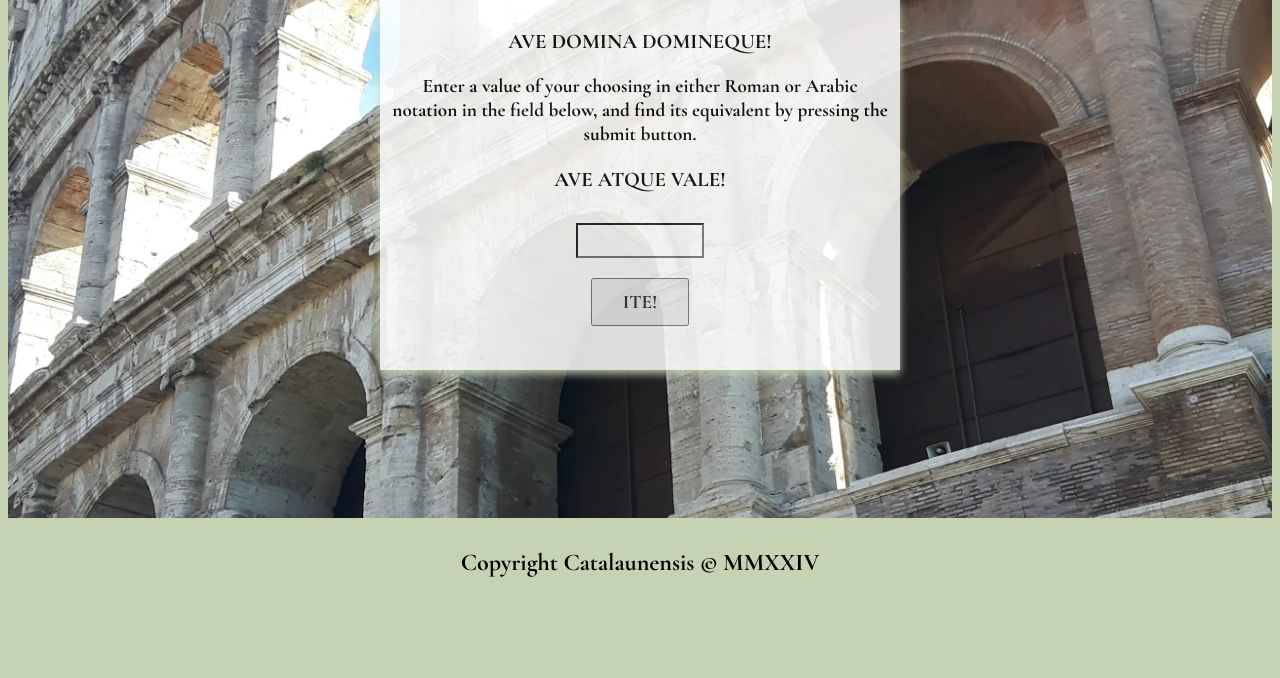
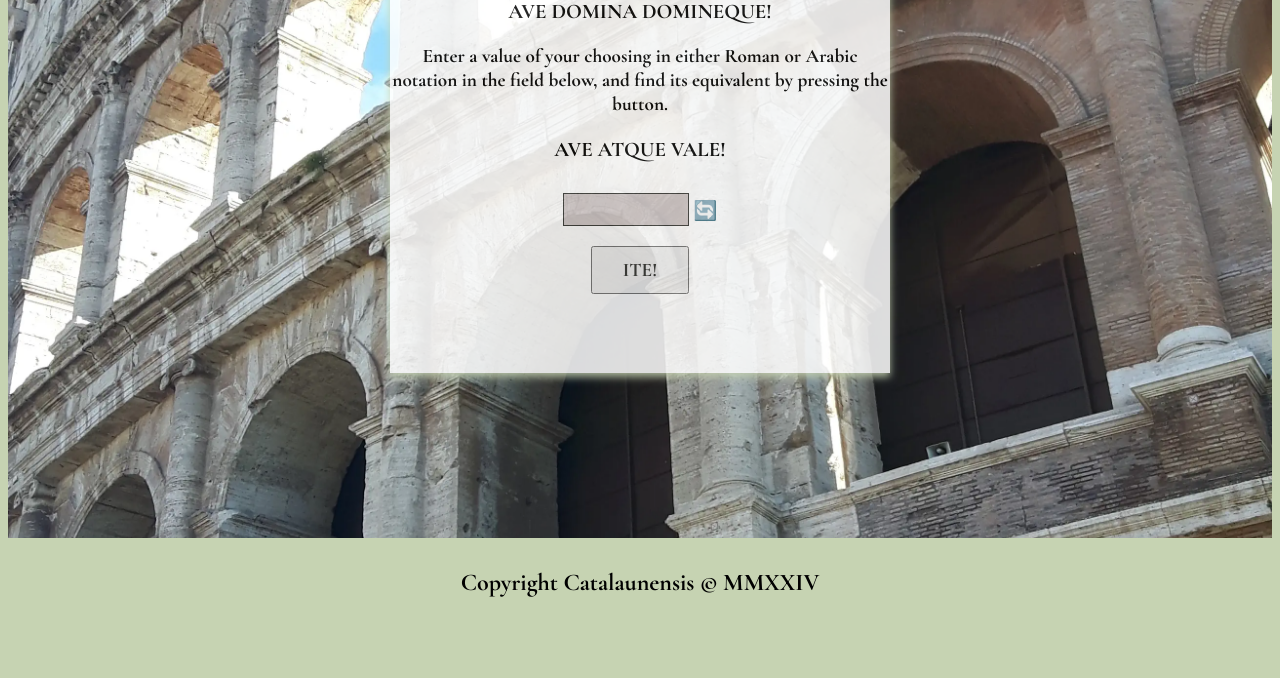
Before and after one commit to Matthieu-Arn/deNumeris, a plain HTML site: page index.html in a window 1280 px wide. Shown: the part 129-807 px from the top of the page. Drawn offline with nearby package versions, Linux system fonts and the light colour scheme.

Commit message:
Add first structure of Roman->Arabic code

```diff
--- a/assets/css/style.css
+++ b/assets/css/style.css
@@ -37,7 +37,7 @@ footer {
 }
 
 #hero {
-    height: 65vh;
+    height: 70vh;
     width: 100%;
     background: url("../images/coliseum_portrait_optimised.webp") no-repeat center center/cover;
 
@@ -58,16 +58,43 @@ footer {
 }
 
 /* Interactive Area */
+
 #userValue {
-    margin: 10px;
+    margin: 10px 0;
     width: 120px;
     color: rgb(57, 58, 55);
-    background-color: #ffffff;
+    background-color: #cfc7c7;
     text-transform: uppercase;
     font-family: "Cormorant Garamond", sans-serif;
     font-size: 1.5rem;
     font-weight: bold;
     text-align: center;
+    border: solid 1px rgb(57, 58, 55);
+}
+
+#userOutput {
+    color: rgb(57, 58, 55);
+    background-color: #ffffff;
+    text-transform: uppercase;
+    font-family: "Cormorant Garamond", sans-serif;
+    font-size: 2rem;
+    font-weight: bold;
+    text-align: center;
+    margin: 15px;
+}
+
+#resetField {
+    margin: 0;
+    width: auto;
+    padding: 0;
+    color: rgb(57, 58, 55);
+    background-color: #ffffff;
+    text-transform: uppercase;
+    font-family: "Cormorant Garamond", sans-serif;
+    font-size: 1.2rem;
+    font-weight: bold;
+    text-align: center;
+    border: none;
 }
 
 .btn-submit {
@@ -84,16 +111,17 @@ footer {
 .interactive-area {
     background: #ffffff;
     opacity: 0.85;
-    padding: 10px;
+    /* padding: 10px; */
     border-radius: 0px;
     box-shadow: 0 4px 8px rgb(198, 211, 178);
-    width: 50%;
+    width: 90%;
     max-width: 500px;
     margin: auto;
-    margin-top: 20px;
+    /* margin-top: 20px; */
     font-size: 1.2rem;
     font-weight: bold;
     text-align: center;
+    align-content: center;
 }
 
 /* MEDIA QUERIES */
--- a/assets/js/script.js
+++ b/assets/js/script.js
@@ -1,17 +1,34 @@
-
 document.addEventListener("DOMContentLoaded", (event) => {
     console.log("DOM fully loaded and parsed");
   });
 
 
+
 function handleForm(event) {
+    event.preventDefault();
     let form = event.target;
     let input = form.userValue.value;
+    console.log(input);
 
-    console.log(input);
+
+    // IF STARTING FROM A ROMAN NUMERAL
+    // Check first if number submitted is legit
+
+
+    // IF STARTING FROM AN ARABIC NUMBER
+    if (input >= 4000 || input <=0) {
+        if (input >= 4000) {
+            alert(`EHEU! \n   All roads lead to Rome but not to this answer! \n   ${input} is too high, try a value striclty under 4,000.`)
+        } else {
+            alert(`EHEU! \n   All roads lead to Rome but not to this answer! \n   Romans do not deal in null or negative numbers.`)
+        }
+    }
 
     let userOutput = returnRoman(input);
 
+
+
+    // VALUE RETURNED TO THE DOM
     let result = document.getElementById("userOutput");
     result.innerText = userOutput;
 }
--- a/index.html
+++ b/index.html
@@ -4,6 +4,12 @@
 <head>
     <meta charset="UTF-8">
     <meta name="viewport" content="width=device-width, initial-scale=1.0">
+    <!-- Meta Tags for Search Engines -->
+    <meta name="description"
+        content="De Numeris offers a simple and fast application to convert Arabic numbers into Roman numerals, and back.">
+    <meta name="keywords"
+        content="Roman numerals, Arabic numbers, conversion algorithm, translation conversion algorithm">
+    <meta name="author" content="Catalaunensis">
     <title>&#x1F3DB De Numeris</title>
 
     <link rel="stylesheet" href="assets/css/style.css">
@@ -23,12 +29,14 @@
                 <div class="text-area">
                     <p class="vocative">Ave Domina Domineque!</h5>
                     <p>Enter a value of your choosing in either Roman or Arabic notation in the field below, and find
-                        its equivalent by pressing the submit button.
+                        its equivalent by pressing the button.</p>
                     <p class="vocative">Ave atque vale!</p>
                 </div>
-                <!-- <form onsubmit="handleForm(event)"> -->
-                <form onsubmit="event.preventDefault()">
-                    <input type="number" id="userValue" name="userValue" required>
+                <form onsubmit="handleForm(event)">
+                <!-- <form onsubmit="event.preventDefault()"> -->
+                    <!-- <input type="number" id="userValue" name="userValue" required> -->
+                    <input type="text" id="userValue" name="userValue" required>
+                    <input type="reset" id="resetField" value="&#x1F504" alt="Clear the input field">
                     <br>
                     <button data-type="submit" class="btn-submit">Ite!</button>
                     <br>
@@ -44,6 +52,7 @@
     </footer>
 
     <script src="assets/js/script.js"></script>
+    <script src="https://kit.fontawesome.com/ec3fd166e9.js" crossorigin="anonymous"></script>
 </body>
 
 </html>
```
